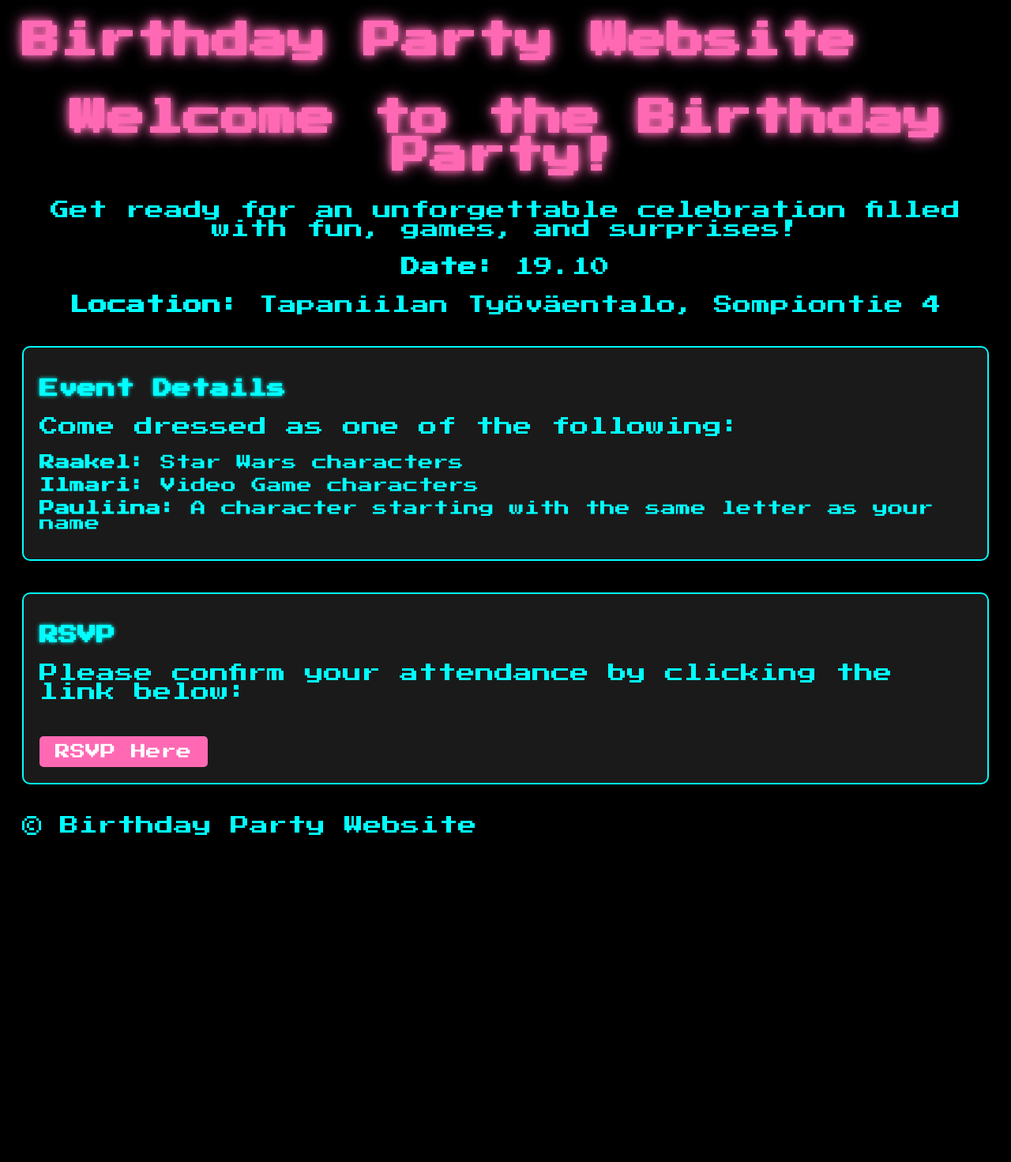
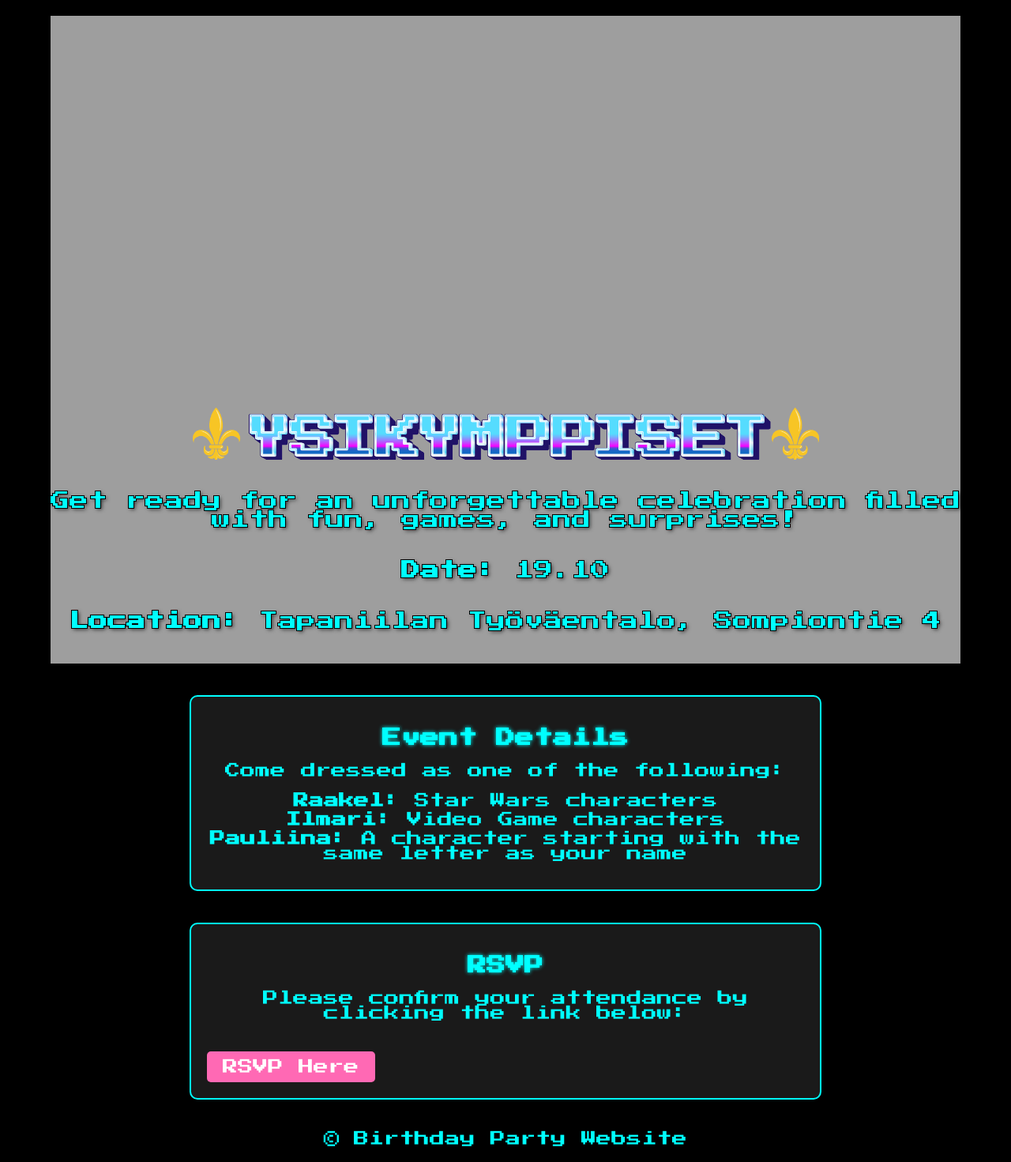
Before and after one commit to Tapiiri/ysikymppiset, a Jekyll site: the page built from index.markdown, in a window 1280 px wide. Shown: the whole page at 79% size. Built offline with Jekyll 4.4.1, drawn with Linux system fonts in a browser that asks for light colours; before the commit the page ends 1085 px from its top, so only the background shows below that.

Commit message:
feat: responsive design

```diff
--- a/_layouts/default.html
+++ b/_layouts/default.html
@@ -9,10 +9,6 @@
   <title>{{ page.title }}</title>
 </head>
 <body>
-  <header>
-    <h1>{{ site.title }}</h1>
-  </header>
-
   <main>{{ content }}</main>
 
   <footer>
--- a/assets/css/main.scss
+++ b/assets/css/main.scss
@@ -1,45 +1,124 @@
 ---
 ---
 
-// Neon-style colors based on the invitation design
+// Neon-style colors
 $neon-pink: #ff69b4;
 $neon-blue: #00ffff;
 $dark-background: #000000;
 
+// Base styles
 body {
   background-color: $dark-background;
   color: white;
-  font-family: "Press Start 2P", sans-serif; // Pixel style font
+  font-family: "Press Start 2P", sans-serif; // Pixel-style font
   padding: 20px;
-}
-
-.hero {
-  text-align: center;
-  margin-top: 50px;
+  margin: 0;
 }
 
 h1 {
   color: $neon-pink;
-  font-size: 3em;
+  font-size: 2.5em;
   text-shadow:
     0 0 10px $neon-pink,
     0 0 20px $neon-pink;
+  margin-top: 0;
+  text-align: center;
+}
+
+h2 {
+  color: $neon-blue;
+  text-shadow: 0 0 5px $neon-blue;
+  margin-bottom: 20px;
+  text-align: center;
 }
 
 p {
   color: $neon-blue;
-  font-size: 1.5em;
+  font-size: 1.2em;
+  text-align: center;
 }
 
-.invitation {
-  margin-top: 20px;
-  padding: 10px;
-  border: 1px solid $neon-blue;
+.hero {
+  display: flex;
+  flex-direction: column;
+  justify-content: center;
+  align-items: center;
+  height: 80vh; // 80% of viewport height
+  text-align: center;
+  padding: 50px 20px;
+  background-image: url("/assets/YSIKYMPPISTEN MAINOS (3).png");
+  background-size: max(90vw, 700px) auto; // Ensure the image covers the entire hero section
+  background-position: center 20%; // Center the image vertically and horizontally
+  background-repeat: no-repeat;
+  background-attachment: fixed; // Optional: Makes the background "stick" while scrolling (parallax effect)
+}
+
+.hero p {
+  color: $neon-blue;
+  font-size: 1.5em;
+  margin: 20px 0;
+  text-shadow:
+    -1px -1px 0px rgba(0, 0, 0, 1),
+    /* Top-left shadow for outline */ 1px -1px 0px rgba(0, 0, 0, 1),
+    /* Top-right shadow for outline */ -1px 1px 0px rgba(0, 0, 0, 1),
+    /* Bottom-left shadow for outline */ 1px 1px 0px rgba(0, 0, 0, 1),
+    /* Bottom-right shadow for outline */ 2px 2px 5px rgba(0, 0, 0, 0.7); /* The regular soft shadow */
+}
+
+h1 {
+  background-color: rgba(
+    0,
+    0,
+    0,
+    0.6
+  ); // Add semi-transparent background to the title as well
+  padding: 20px;
   border-radius: 10px;
+  text-shadow: none; // Text shadow not needed when using a background
+}
+
+@media screen and (max-width: 768px) {
+  .hero {
+    background-size: contain; // Make sure the image scales properly on smaller devices
+    background-position: top 20%;
+  }
+}
+
+@media screen and (max-width: 480px) {
+  .hero {
+    background-size: cover; // Ensure portrait images scale well on very small screens
+    background-position: top 20%;
+  }
+}
+
+.party-title {
+  width: 100%; // Ensure it takes up the full width of the container
+  height: auto; // Keep the height dynamic to maintain aspect ratio
+  max-width: min(80%, 95vh);
+  max-height: 100vh;
+  margin: 0 auto 20px; // Center the image and add bottom margin
+  object-fit: cover; // Ensure the image covers the defined area
+  overflow: hidden;
+  height: 80vh; // Show only 80% of the image's height, cropping 20% from the bottom
+  min-height: 60vh;
+}
+
+@media screen and (max-width: 768px) {
+  .party-title {
+    max-width: min(90%, 95vh); // Make the image larger on smaller screens
+  }
+}
+
+@media screen and (max-width: 480px) {
+  .party-title {
+    max-width: min(95%, 95vh);
+  }
 }
 
 ul {
   list-style-type: none;
+  padding-left: 0;
+  text-align: center;
 }
 
 li {
@@ -48,10 +127,10 @@ li {
   margin: 5px 0;
 }
 
-// Button styles for RSVP and Gallery
+// Button styles
 .button {
   display: inline-block;
-  background-color: #ff69b4;
+  background-color: $neon-pink;
   color: white;
   padding: 10px 20px;
   border-radius: 5px;
@@ -66,28 +145,70 @@ li {
   background-color: #ff1493;
 }
 
-// Styling sections for better readability
+// Responsive container for sections
 .invitation,
 .rsvp,
 .gallery {
-  margin: 40px 0;
+  margin: 40px auto;
   padding: 20px;
-  border: 2px solid #00ffff;
+  border: 2px solid $neon-blue;
   border-radius: 10px;
   background-color: #1a1a1a;
+  max-width: 800px; // Limit the width for large screens
+  box-sizing: border-box;
 }
 
-h2 {
-  color: #00ffff;
-  text-shadow: 0 0 5px #00ffff;
+// Media queries for responsiveness
+@media screen and (max-width: 768px) {
+  h1 {
+    font-size: 2em;
+  }
+
+  h2 {
+    font-size: 1.5em;
+  }
+
+  p,
+  li {
+    font-size: 1.1em;
+  }
+
+  .button {
+    font-size: 1em;
+    padding: 8px 16px;
+  }
+
+  .invitation,
+  .rsvp,
+  .gallery {
+    margin: 20px auto;
+    padding: 15px;
+  }
 }
 
-ul {
-  list-style-type: none;
-  padding-left: 0;
+@media screen and (max-width: 480px) {
+  h1 {
+    font-size: 1.8em;
+  }
+
+  h2 {
+    font-size: 1.3em;
+  }
+
+  p,
+  li {
+    font-size: 1em;
+  }
+
+  .button {
+    font-size: 0.9em;
+    padding: 6px 12px;
+  }
+
+  .invitation,
+  .rsvp,
+  .gallery {
+    margin: 15px auto;
+    padding: 10px;
+  }
 }
-
-ul li {
-  margin: 10px 0;
-  font-size: 1.2em;
-}
--- a/index.markdown
+++ b/index.markdown
@@ -4,7 +4,7 @@ title: Birthday Party
 ---
 
 <div class="hero">
-  <h1>Welcome to the Birthday Party!</h1>
+  <img src="/assets/YSIKYMPPISTEN MAINOS (2).png" alt="Birthday Party Title" class="party-title">
   <p>Get ready for an unforgettable celebration filled with fun, games, and surprises!</p>
   <p><strong>Date:</strong> 19.10</p>
   <p><strong>Location:</strong> Tapaniilan Työväentalo, Sompiontie 4</p>
```
Also changed, not shown: assets/YSIKYMPPISTEN MAINOS (2).png (renamed from YSIKYMPPISTEN MAINOS (2).png), 2 other files.
